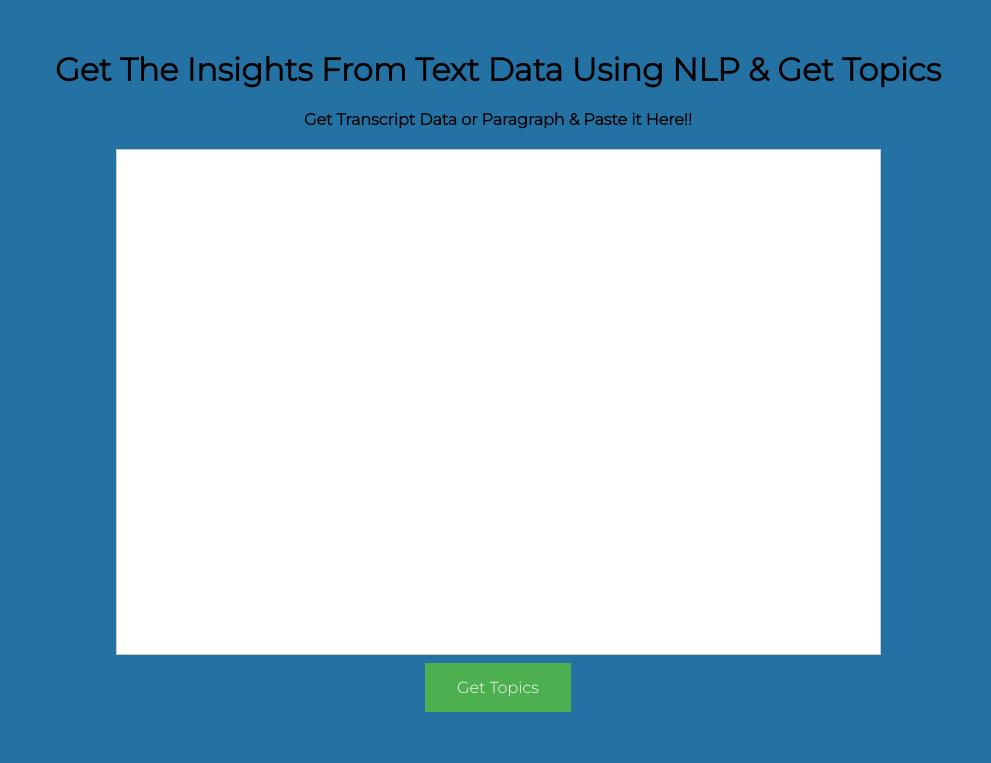
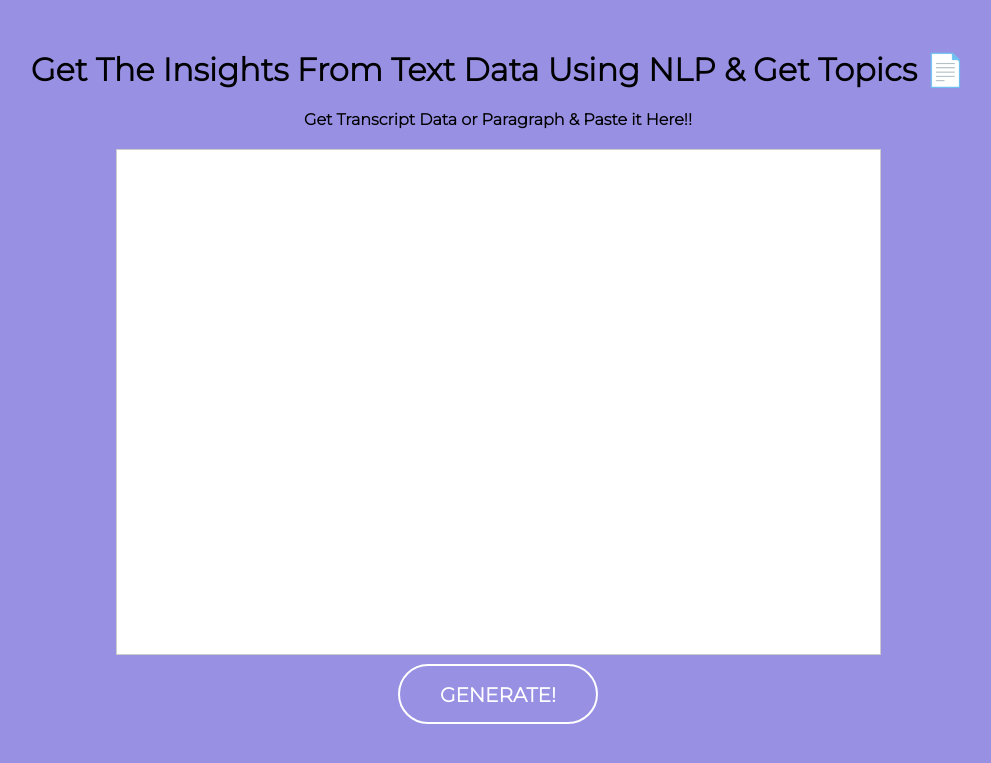
Before and after one commit to bparikh99/nlp-topic-modeling, a Flask app: page / in a window 1280 px wide. Shown: the top 763 px of the page, without its empty margins (142-1133 px from the left). Run offline with Flask 2, Linux system fonts and the light colour scheme; parts of the project's set-up code (start-up, migrations or seed data) failed here and were passed over.

Commit message:
Add files via upload

```diff
--- a/templates/index.html
+++ b/templates/index.html
@@ -5,7 +5,8 @@
 		<style type="text/css">
 			*{
 				font-family: 'Montserrat', sans-serif;
-			 		background-color: #2471A3;
+				background-color: #9890e3;
+
 			}
 			h1{
 				margin-top: 50px;
@@ -23,37 +24,105 @@
 				font-weight:bold;
 			}
 			.button {
-				  background-color: #4CAF50;
-				  margin-top: 20px;
-				  border: none;
-				  color: white;
-				  padding: 15px 32px;
+				display: inline-block;
+				margin-top: 5px;
+				width: 200px;
+				height: 60px;
+				border: 2px solid #fff;
+				color: #fff;
+				font-size: 20px;
+				font-weight: bold;
+				text-transform: uppercase;
 				text-align: center;
 				text-decoration: none;
-				  display: inline-block;
-				  font-size: 16px;
-				  margin: 4px 2px;
-				  cursor: pointer;
+				line-height: 56px;
+				box-sizing: border-box;
+				border-radius: 50px;
+				background-color: transparent;
+				outline: none;
+				transition: all ease 0.5s;
+			}
+			.active{
+				font-size:0;
+				width:50px;
+				height: 50px;
+				border-radius: 50%;
+				border-left-color: transparent;
+				animation: rotate 1.4s ease 0.5s infinite;
+				box-sizing: border-box;
+				border-radius: 50px;
+
+			}
+			@keyframes rotate {
+				0%{
+					transform: rotate(360deg);
+				}
+
+			}
+			.success{
+				position: relative;
+				background-color: #fff;
+				animation: bounce .3s ease-in;
+			}
+			@keyframes bounce{
+				0%{
+					transform: scale(0.9);
+				}
+			}
+			.success:before{
+				content: '';
+				position: absolute ;
+				background:url(../img/check-solid.sv) no-repeat;
+				left: 0;
+				right: 0;
+				margin: 0 auto;
+				width: 31px;
+				height:31px;
+				line-height: 31px;
+				top: 8px
 			}
 		</style>
 	</head>
 <body>
-		<h1 align="center">Get The Insights From Text Data Using NLP & Get Topics</h1>
+		<h1 align="center">Get The Insights From Text Data Using NLP & Get Topics 📄</h1>
 
 <div align="center" id="info">
 		<label style="font-weight: bold;">Get Transcript Data or Paragraph & Paste it Here!!</label><br>
 <div>
-
-<form action="/predict", method="post">
+<div class="first">
+<form action="/predict" method="post" class="myForm">
 		<div  id="area">
 				<textarea  align="center" id="txarea" name="txarea" rows="30" cols="100">
   				</textarea>
 		</div>
- 		<div>
-  				<input type="submit" value="Get Topics" class='button'>
+ 		<div class="main">
+			<button class="button">Generate!</button>
 		</div>
 </form>
+</div>
+<script src="https://cdnjs.cloudflare.com/ajax/libs/jquery/3.4.1/jquery.min.js"></script>
 
+<script type="text/javascript">
+
+$(document).ready(function(){
+	$(".button").click(function(){
+		$(this).addClass("active");
+
+
+
+		setTimeout(function(){
+			$(".button").addClass("success");
+		},9000);
+
+
+		setTimeout(function(){
+			$(".button").removeClass("active");
+			$(".button").removeClass("success");
+		}, 12000);
+	});
+});
+
+</script>
 
 </body>
 </html>
```
Also changed, not shown: templates/predict.html (+56 -7 lines). Lines whose indentation alone changed are shown as unchanged.
